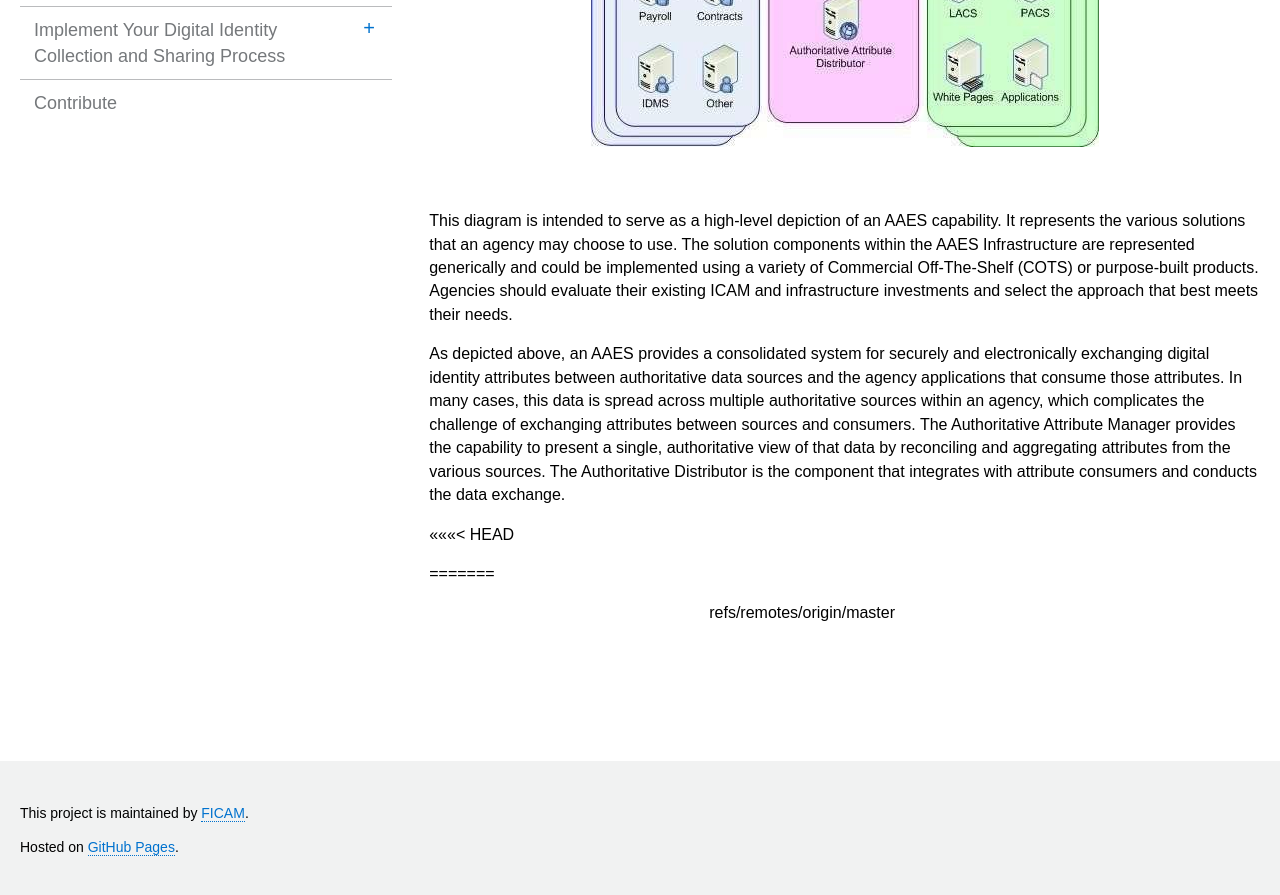
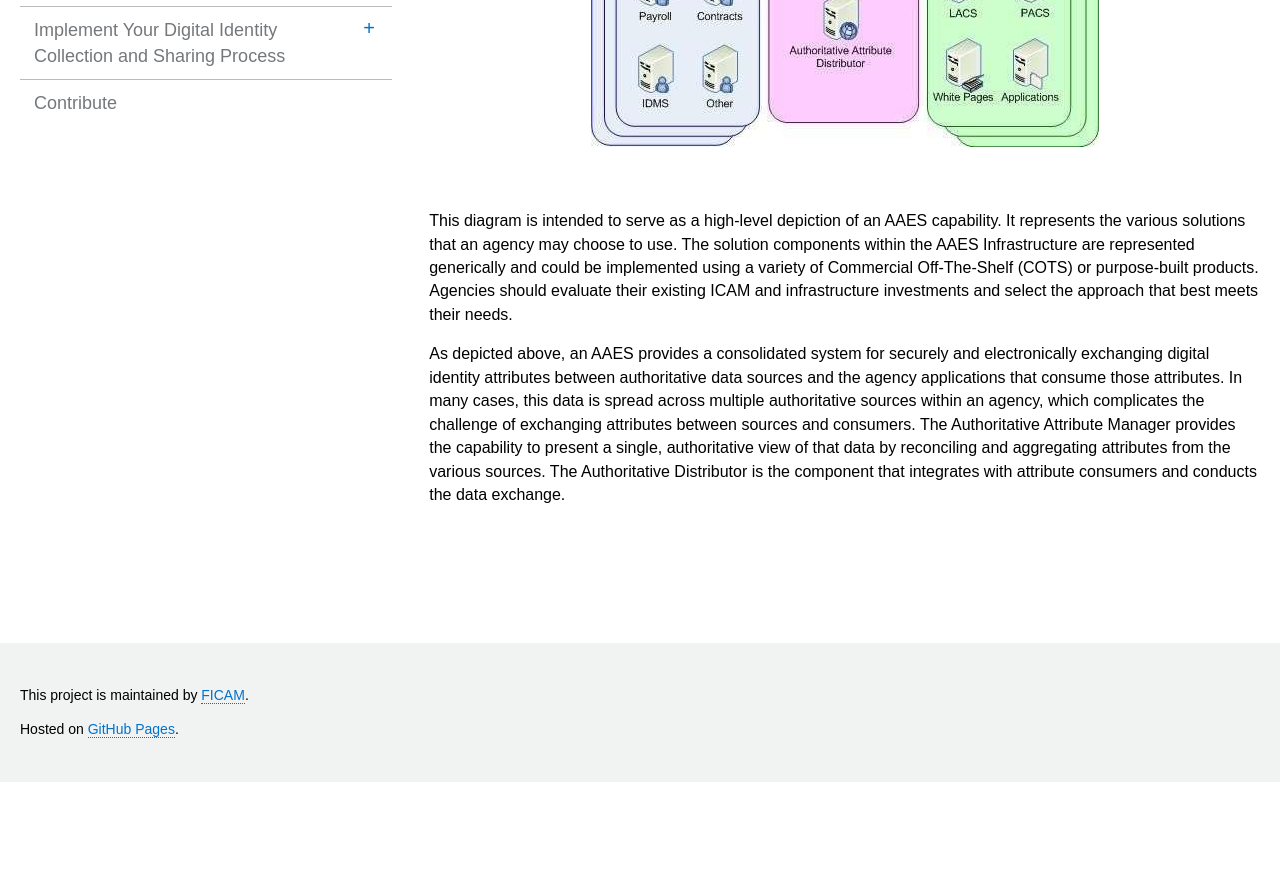
Before and after one commit to bnbuckler/identity-playbook, a Jekyll site: the page built from _design/2_aaes-arch.md, in a window 1280 px wide and 900 px high, scrolled down 657 px. Shown: the top 895 px of the window. Built offline with Jekyll 4.4.1, drawn with Linux system fonts in a browser that asks for light colours; after the commit the page ends 1439 px from its top, so only the background shows below that.

Commit message:
Update 2_aaes-arch.md

```diff
--- a/_design/2_aaes-arch.md
+++ b/_design/2_aaes-arch.md
@@ -28,25 +28,3 @@ Below is a high-level AAES solution architecture diagram showing the services an
 This diagram is intended to serve as a high-level depiction of an AAES capability. It represents the various solutions that an agency may choose to use. The solution components within the AAES Infrastructure are represented generically and could be implemented using a variety of Commercial Off-The-Shelf (COTS) or purpose-built products. Agencies should evaluate their existing ICAM and infrastructure investments and select the approach that best meets their needs.
 
 As depicted above, an AAES provides a consolidated system for securely and electronically exchanging digital identity attributes between authoritative data sources and the agency applications that consume those attributes. In many cases, this data is spread across multiple authoritative sources within an agency, which complicates the challenge of exchanging attributes between sources and consumers. The Authoritative Attribute Manager provides the capability to present a single, authoritative view of that data by reconciling and aggregating attributes from the various sources. The Authoritative Distributor is the component that integrates with attribute consumers and conducts the data exchange.
-
-
-
-
-
-
-
-
-
-
-
-
-
-
-
-
-
-<<<<<<< HEAD
-
-
-=======
->>>>>>> refs/remotes/origin/master
```
